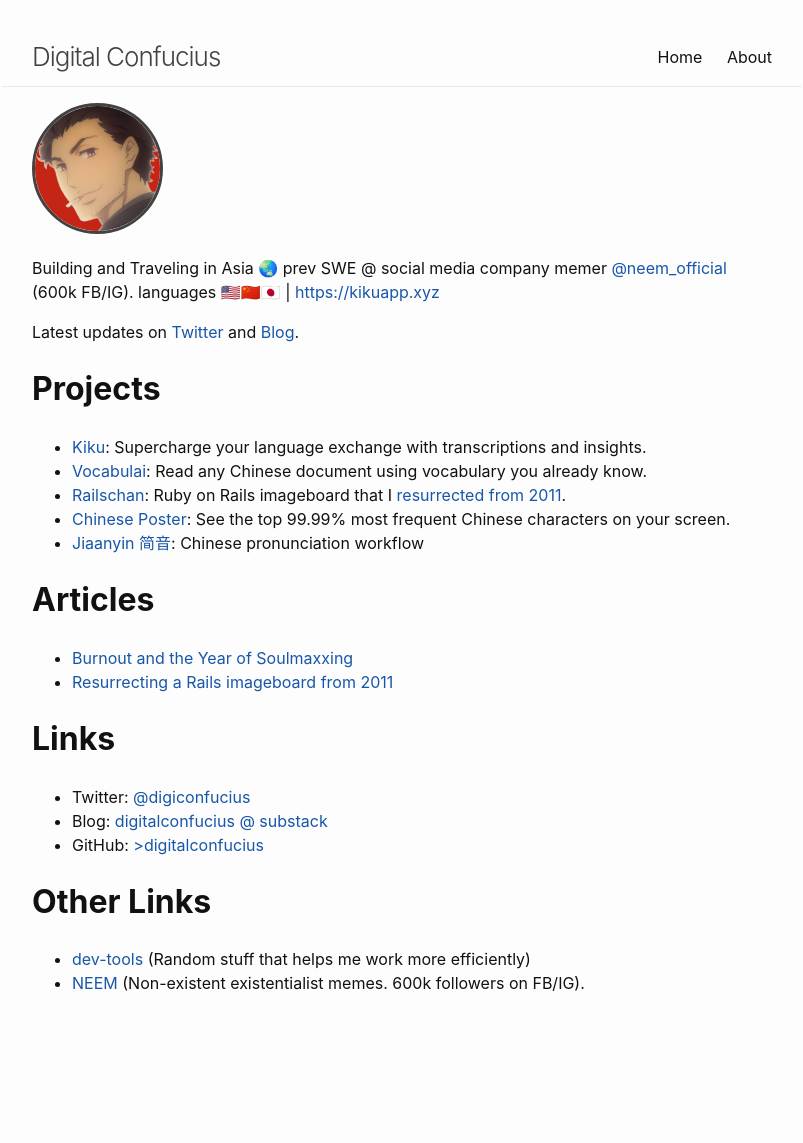
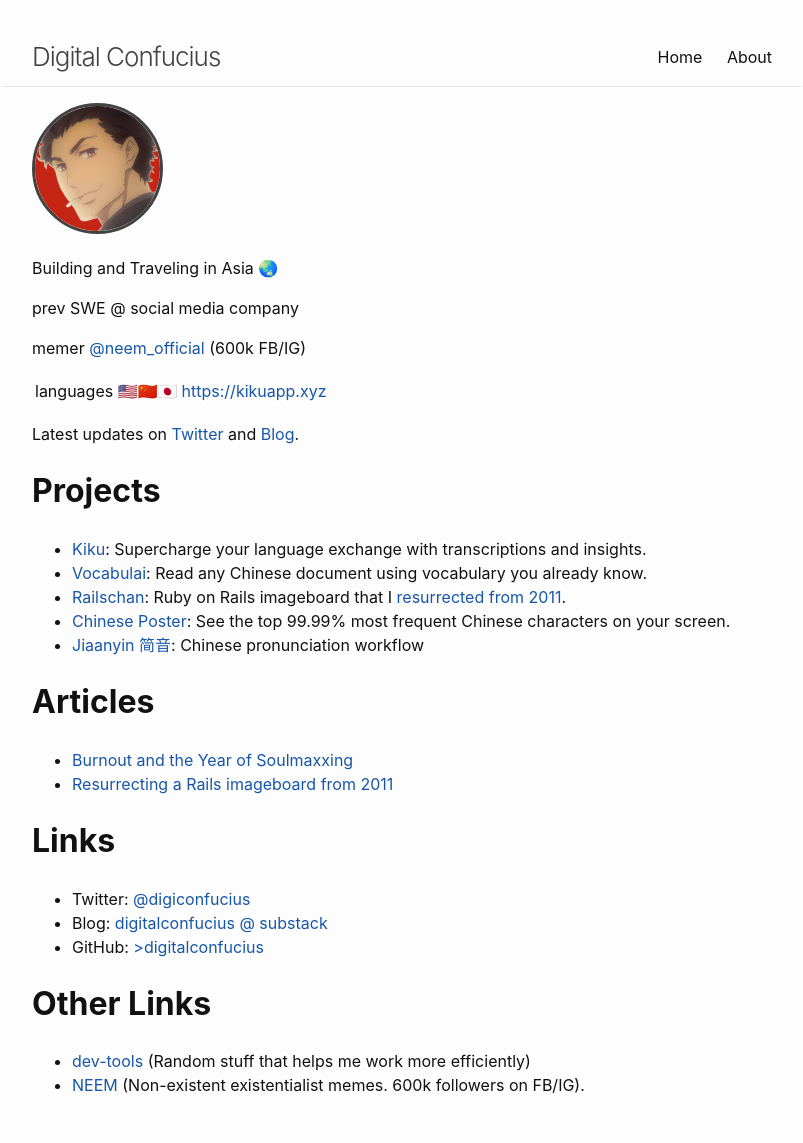
Before and after one commit to digitalconfucius/digitalconfucius.github.io, a Jekyll site: the page built from index.markdown, in a window 1280 px wide. Shown: the whole page, without its empty margins (238-1041 px from the left). Built offline with Jekyll 4.4.1, drawn with Linux system fonts in a browser that asks for light colours; before the commit the page ends 1041 px from its top, so only the background shows below that.

```diff
--- a/index.markdown
+++ b/index.markdown
@@ -7,8 +7,11 @@ layout: home
 <img src="{{ '/assets/images/profile.png' | relative_url }}" alt="Profile Image" class="profile-image" width="125" />
 
 Building and Traveling in Asia 🌏
+
 prev SWE @ social media company
-memer [@neem_official](https://www.instagram.com/neem_official/) (600k FB/IG).
+
+memer [@neem_official](https://www.instagram.com/neem_official/) (600k FB/IG)
+
 languages  🇺🇸🇨🇳🇯🇵 | [https://kikuapp.xyz](http://kikuapp.xyz)
 
 Latest updates on [Twitter](https://twitter.com/digiconfucius) and [Blog](https://digitalconfucius.substack.com/).
```
